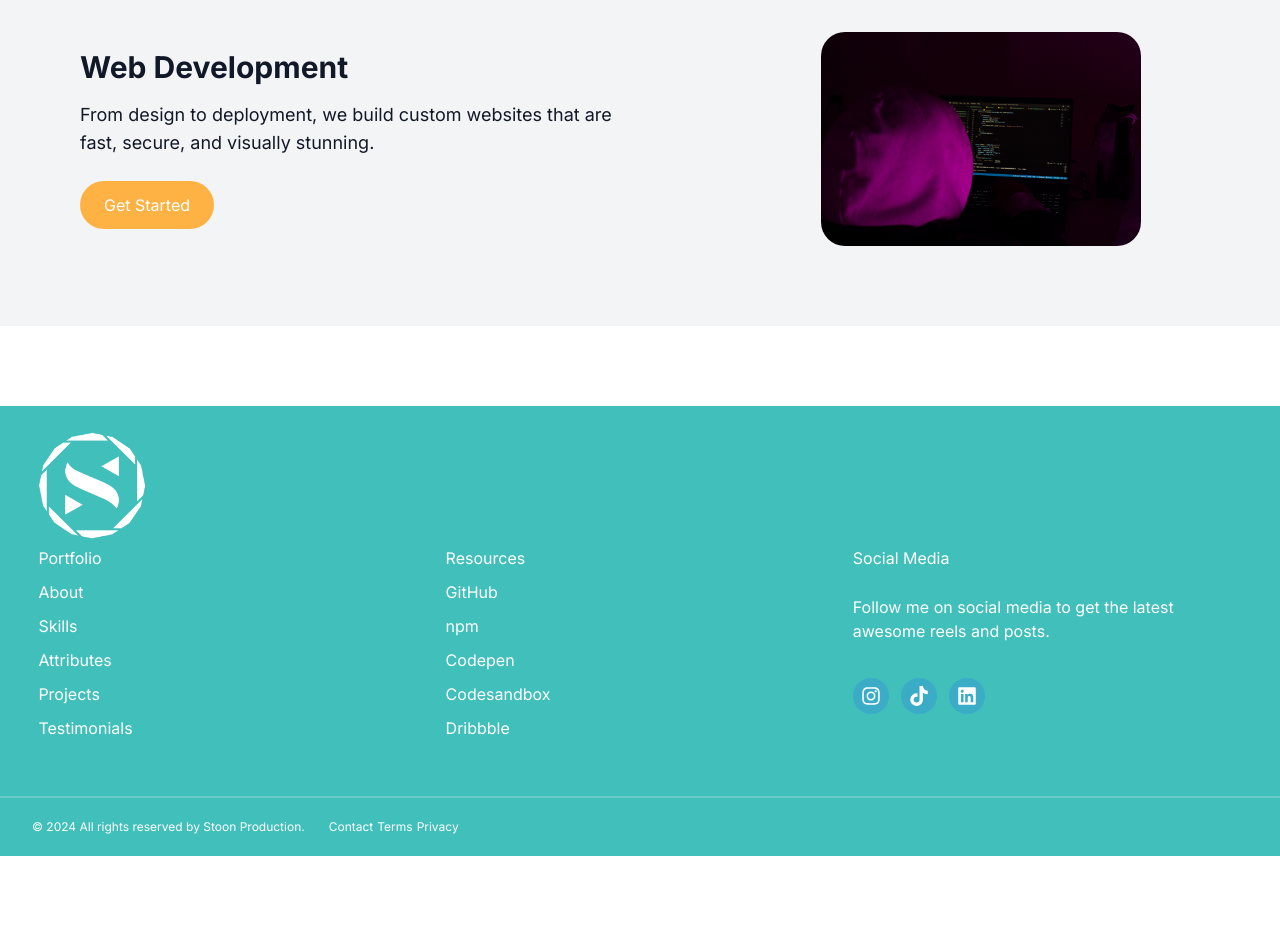
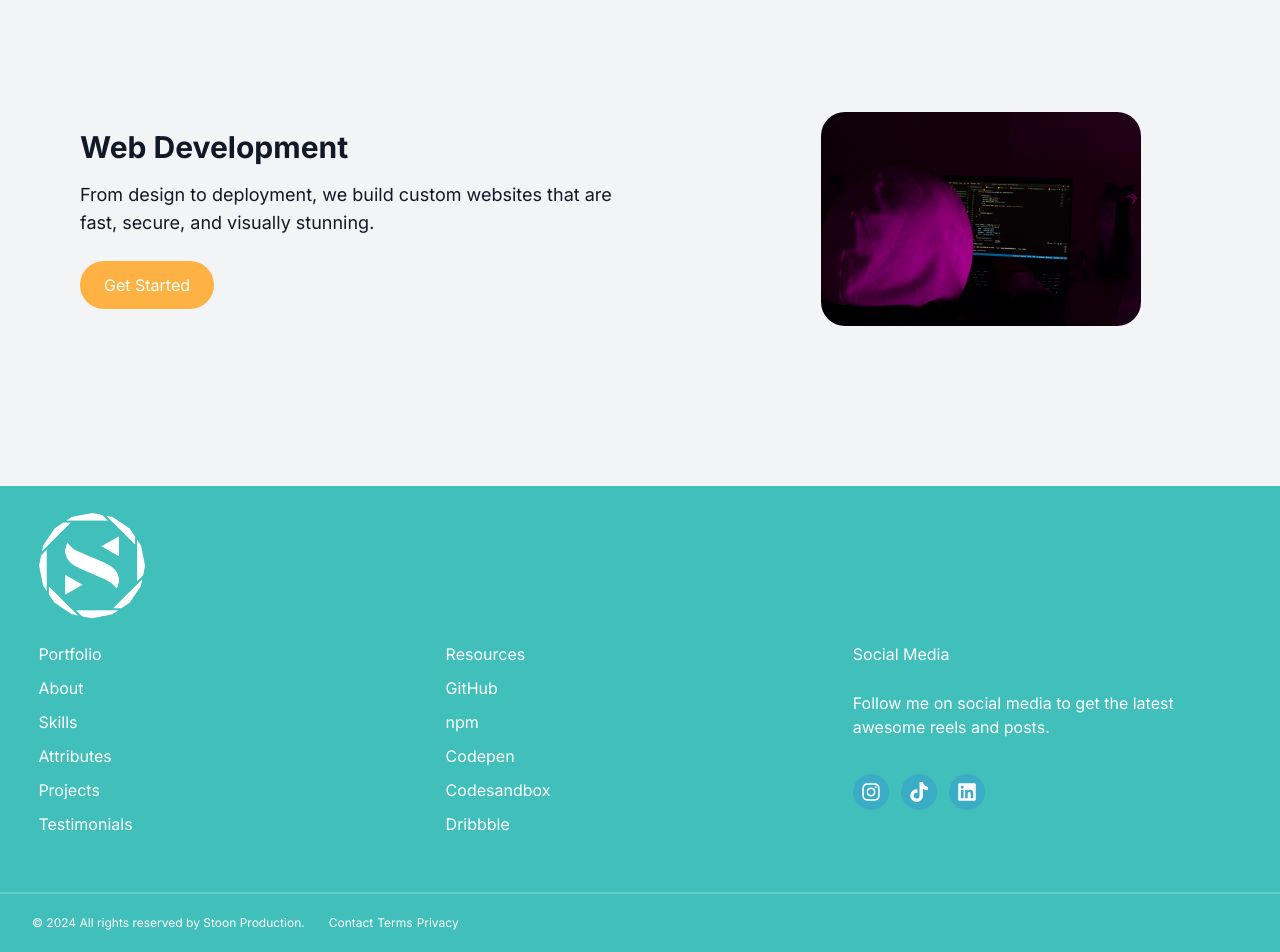
Before and after one commit to dissojak/StoonProd, a Next.js app: page / in a window 1280 px wide. Shown: the part 2602-3554 px from the top of the page. Before the commit the page ends 3458 px from the top, so only its background shows below. Built offline with nearby package versions, Linux system fonts and the light colour scheme.

Commit message:
last changes for this night

```diff
--- a/src/app/UI/Footer.css
+++ b/src/app/UI/Footer.css
@@ -1,7 +1,7 @@
 .footer {
     position: relative;
     left: 0;
-    top: 10vh;
+    /* top: 10vh; */
     width: 100%;
     padding-top: 60px;
   }
--- a/src/app/UI/Footer.jsx
+++ b/src/app/UI/Footer.jsx
@@ -7,7 +7,7 @@ const Footer = () => {
   return (
     <footer className="footer bg-myGreen dark:bg-[#112C30] text-white">
       <section className="footer-top">
-        <div className="lg:relative lg:mb-20 xs:mb-10">
+        <div className="lg:relative lg:mb-24 xs:mb-10">
           <Image
             src="/assets/images/logostoonprod_rec_white.png"
             alt="Logo"
--- a/src/app/components/HeroSection.js
+++ b/src/app/components/HeroSection.js
@@ -2,7 +2,7 @@ import Image from "next/image";
 
 const HeroSection = () => {
   return (
-    <section className="bg-white text-black py-20 dark:bg-black dark:text-white">
+    <section className="bg-white text-black py-20 dark:bg-gray-950 dark:text-white">
       <div className="container mx-auto text-center">
         <h1 className="text-4xl md:text-6xl font-bold mb-6">
           Welcome to Stoon Production
--- a/src/app/components/PhotographySection.js
+++ b/src/app/components/PhotographySection.js
@@ -2,7 +2,7 @@ import Image from "next/image";
 
 const PhotographySection = () => {
   return (
-    <section className="bg-gray-100 text-gray-900 dark:bg-gray-900 dark:text-white py-20">
+    <section className="bg-gray-100 text-gray-900 dark:bg-gray-950 dark:text-white py-20">
       <div className="container mx-auto flex flex-col md:flex-row items-center">
         <div className="md:w-1/2 md:pr-10 mb-8 md:mb-0 lg:ml-20">
           <h2 className="text-3xl font-bold mb-4">Photography</h2>
--- a/src/app/components/WebDevelopmentSection.js
+++ b/src/app/components/WebDevelopmentSection.js
@@ -2,7 +2,7 @@ import Image from "next/image";
 
 const WebDevelopmentSection = () => {
   return (
-    <section className="bg-gray-100 text-gray-900 dark:bg-gray-900 dark:text-white py-20">
+    <section className="bg-gray-100 text-gray-900 dark:bg-gray-950 dark:text-white lg:py-40 xs:pt-20 xs:pb-40">
       <div className="container mx-auto flex flex-col md:flex-row items-center">
         <div className="md:w-1/2 md:pr-10 mb-8 md:mb-0 lg:ml-20">
           <h2 className="text-3xl font-bold mb-4">Web Development</h2>
```
Also changed, not shown: src/app/globals.css (+17 -0 lines).
